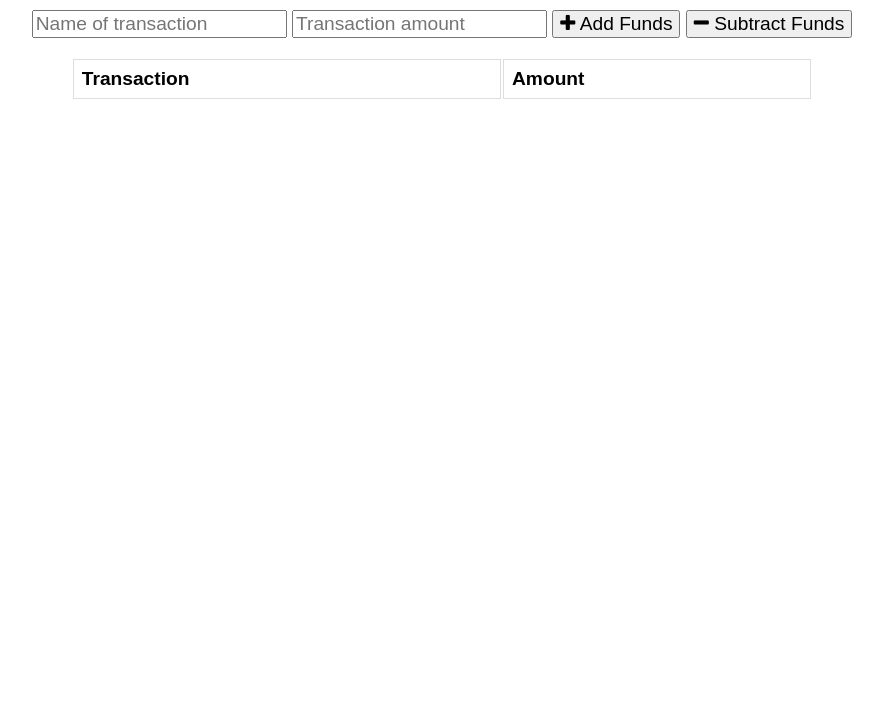
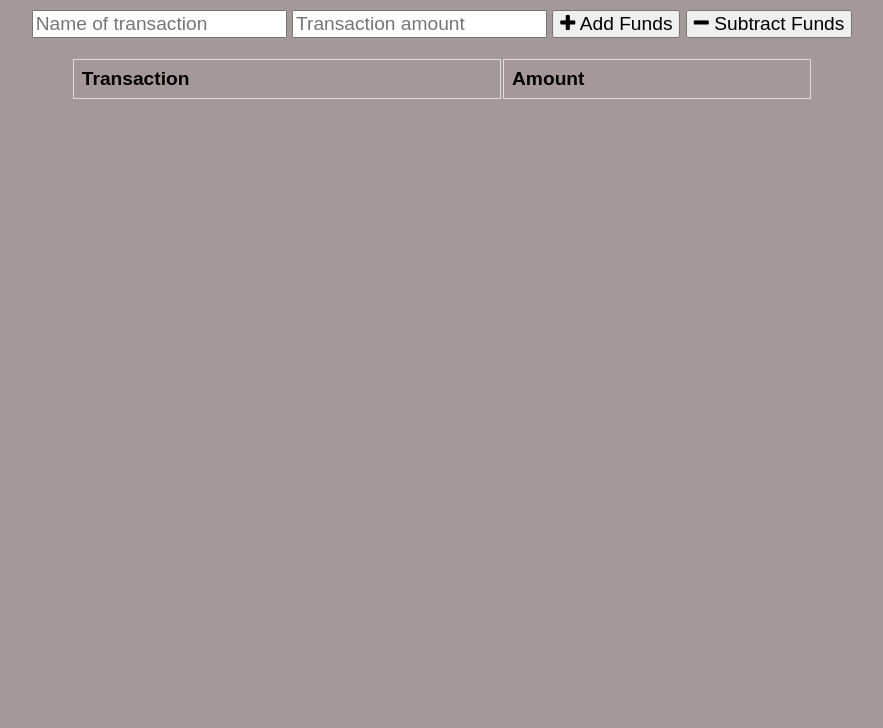
Before and after one commit to marisolbsmith/watcheverycent, a website: page public/index.html in a window 1280 px wide. Shown: the part 72-800 px from the top of the page, without its empty margins (198-1081 px from the left). Drawn offline with nearby package versions, Linux system fonts and the light colour scheme; no server answers.

Commit message:
manifest

```diff
--- a/public/styles.css
+++ b/public/styles.css
@@ -1,9 +1,11 @@
 body {
+  background-color: rgb(165, 152, 152);
   font-size: 120%;
   font-family: Arial;
 }
 
-button, input {
+button,
+input {
   font-size: 100%;
   font-family: Arial;
 }
@@ -12,7 +14,8 @@ table {
   width: 100%;
 }
 
-td, th {
+td,
+th {
   border: 1px solid #dddddd;
   text-align: left;
   padding: 8px;
```
Also changed, not shown: package.json (+6 -23 lines), public/package.json (deleted, +0 -11 lines), public/manifest.webmanifest (added).
